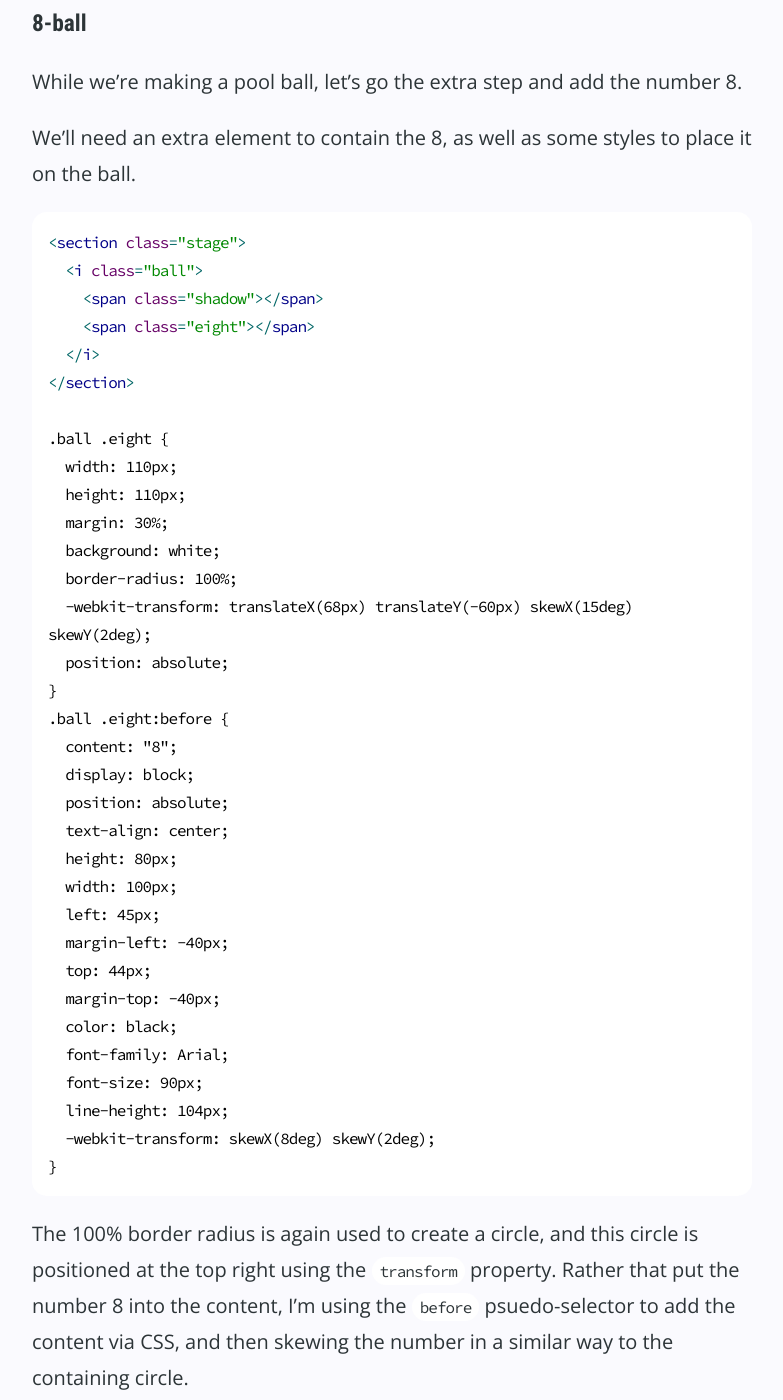
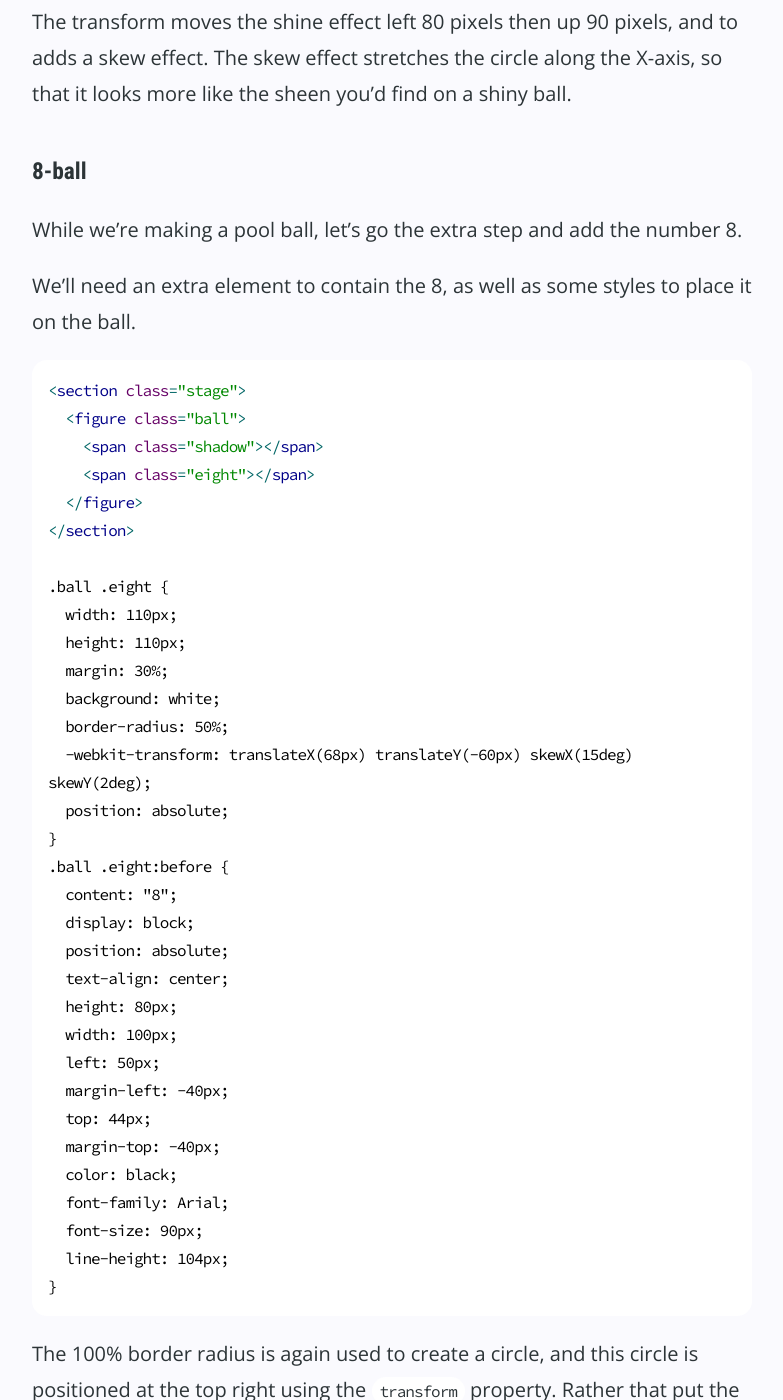
Before and after one commit to donovanh/donovanh.github.com, a Jekyll site: the page built from _posts/2013-07-05-balls.markdown, in a window 1280 px wide and 1400 px high, scrolled down 8340 px. Shown: the whole window, without its empty margins (248-1031 px from the left). Built offline with Jekyll 4.4.1, drawn with Linux system fonts in a browser that asks for light colours; nearby versions of some CDN libraries; some of the changed text lies outside the part shown.

Commit message:
Updated Balls to use figures instead of i, and 50% border radius

```diff
--- a/_posts/2013-07-05-balls.markdown
+++ b/_posts/2013-07-05-balls.markdown
@@ -25,18 +25,19 @@ All the examples mentioned can be found via [my Codepen account](http://codepen.
 
 Before adding details, we'll create the initial circle shape. Begin with the HTML:
 
-    <i class="circle"></i>
+    <figure class="circle"></figure>
 
-We're using an `i` element here, but it could be any element really. Since it's more common to use `em` now, the `i` tag doesn't get used much, so it's safe enough to use in this instance.
+We're using an `figure` element here, but it could be any element. Figure is an element used in HTML5 to represent an image or diagram that is a part of the content that could be removed without affecting the content's meaning.
 
-To create a circle from this `i` element, I'll give it a width and height, and a border radius of 100%:
+To create a circle from this `figure` element, I'll give it a width and height, and a border radius of 50%. Anything over 50% will result in a fully rounded corner.
 
     .circle {
       display: block;
       background: black;
-      border-radius: 100%;
+      border-radius: 50%;
       height: 300px;
       width: 300px;
+      margin: 0;
     }
 
 Hey presto, a wild circle appears.
@@ -54,9 +55,10 @@ We can do this using the following CSS:
     .circle {
       display: block;
       background: black;
-      border-radius: 100%;
+      border-radius: 50%;
       height: 300px;
       width: 300px;
+      margin: 0;
       background: -webkit-radial-gradient(100px 100px, circle, #5cabff, #000);
       background: -moz-radial-gradient(100px 100px, circle, #5cabff, #000);
       background: radial-gradient(100px 100px, circle, #5cabff, #000);
@@ -81,7 +83,7 @@ Depending on what sort shading you apply to the surface, you can create differen
 The HTML we'll use for this has a couple more elements:
 
     <section class="stage">
-      <i class="ball"><span class="shadow"></span></i>
+      <figure class="ball"><span class="shadow"></span></figure>
     </section>
 
 The "ball" element has been given a span which we'll use to create a shadow, and it has been wrapped in a `stage` div. The stage div is useful when we want to set some perspective and position the shadow, making it look more 3D.
@@ -123,7 +125,8 @@ Very rarely in the real world would you find objects lit from just one angle. Su
       display: inline-block;
       width: 100%;
       height: 100%;
-      border-radius: 100%;
+      margin: 0;
+      border-radius: 50%;
       position: relative;
       background: -webkit-radial-gradient(50% 120%, circle cover, #81e8f6, #76deef 10%, #055194 80%, #062745 100%);
       );
@@ -135,7 +138,7 @@ Very rarely in the real world would you find objects lit from just one angle. Su
       left: 5%;
       width: 90%;
       height: 90%;
-      border-radius: 100%;
+      border-radius: 50%;
       background: -webkit-radial-gradient(50% 0px, circle, #ffffff, rgba(255, 255, 255, 0) 58%);
       -webkit-filter: blur(5px);
       z-index: 2;
@@ -165,7 +168,8 @@ To achieve this we'll make use of a soft under light as before, but adjust the t
       display: inline-block;
       width: 100%;
       height: 100%;
-      border-radius: 100%;
+      margin: 0;
+      border-radius: 50%;
       position: relative;
       background: -webkit-radial-gradient(50% 120%, circle cover, #323232, #0a0a0a 80%, #000000 100%);
     }
@@ -173,7 +177,7 @@ To achieve this we'll make use of a soft under light as before, but adjust the t
       content: "";
       position: absolute;
       background: -webkit-radial-gradient(50% 120%, circle cover, rgba(255, 255, 255, 0.5), rgba(255, 255, 255, 0) 70%);
-      border-radius: 100%;
+      border-radius: 50%;
       bottom: 2.5%;
       left: 5%;
       opacity: 0.6;
@@ -189,7 +193,7 @@ To achieve this we'll make use of a soft under light as before, but adjust the t
       position: absolute;
       top: 5%;
       left: 10%;
-      border-radius: 100%;
+      border-radius: 50%;
       background: -webkit-radial-gradient(50% 50%, circle cover, rgba(255, 255, 255, 0.8), rgba(255, 255, 255, 0.8) 14%, rgba(255, 255, 255, 0) 24%);
       -webkit-transform: translateX(-80px) translateY(-90px) skewX(-20deg);
       -webkit-filter: blur(10px);
@@ -210,10 +214,10 @@ While we're making a pool ball, let's go the extra step and add the number 8.
 We'll need an extra element to contain the 8, as well as some styles to place it on the ball.
 
     <section class="stage">
-      <i class="ball">
+      <figure class="ball">
         <span class="shadow"></span>
         <span class="eight"></span>
-      </i>
+      </figure>
     </section>
 
     .ball .eight {
@@ -221,7 +225,7 @@ We'll need an extra element to contain the 8, as well as some styles to place it
       height: 110px;
       margin: 30%;
       background: white;
-      border-radius: 100%;
+      border-radius: 50%;
       -webkit-transform: translateX(68px) translateY(-60px) skewX(15deg) skewY(2deg);
       position: absolute;
     }
@@ -232,7 +236,7 @@ We'll need an extra element to contain the 8, as well as some styles to place it
       text-align: center;
       height: 80px;
       width: 100px;
-      left: 45px;
+      left: 50px;
       margin-left: -40px;
       top: 44px;
       margin-top: -40px;
@@ -240,7 +244,6 @@ We'll need an extra element to contain the 8, as well as some styles to place it
       font-family: Arial;
       font-size: 90px;
       line-height: 104px;
-      -webkit-transform: skewX(8deg) skewY(2deg);
     }
 
 The 100% border radius is again used to create a circle, and this circle is positioned at the top right using the `transform` property. Rather that put the number 8 into the content, I'm using the `before` psuedo-selector to add the content via CSS, and then skewing the number in a similar way to the containing circle.
@@ -256,10 +259,10 @@ One of the great things about CSS transforms is that they can be animated. Using
 First step is to adjust some of the colours use in the 8-ball example. A few tweaks and it's looking a lot more like an eye. First, the HTML:
 
     <section class="stage">
-      <i class="ball">
+      <figure class="ball">
         <span class="shadow"></span>
         <span class="pupil"></span>
-      </i>
+      </figure>
     </section>
 
 The bulk of the CSS is similar to the 8-ball, with the exception of the iris and pupil parts.
@@ -268,7 +271,7 @@ The bulk of the CSS is similar to the 8-ball, with the exception of the iris and
       width: 40%;
       height: 40%;
       margin: 30%;
-      border-radius: 100%;
+      border-radius: 50%;
       background: -webkit-radial-gradient(50% 50%, circle cover, #208ab4 0%, #6fbfff 30%, #4381b2 100%);
       -webkit-transform: translateX(68px) translateY(-60px) skewX(15deg) skewY(2deg);
       position: absolute;
@@ -280,7 +283,7 @@ The bulk of the CSS is similar to the 8-ball, with the exception of the iris and
       position: absolute;
       width: 37.5%;
       height: 37.5%;
-      border-radius: 100%;
+      border-radius: 50%;
       top: 31.25%;
       left: 31.25%;
       background: black;
@@ -291,7 +294,7 @@ The bulk of the CSS is similar to the 8-ball, with the exception of the iris and
       position: absolute;
       width: 31.25%;
       height: 31.25%;
-      border-radius: 100%;
+      border-radius: 50%;
       top: 18.75%;
       left: 18.75%;
       background: rgba(255, 255, 255, 0.2);
```
